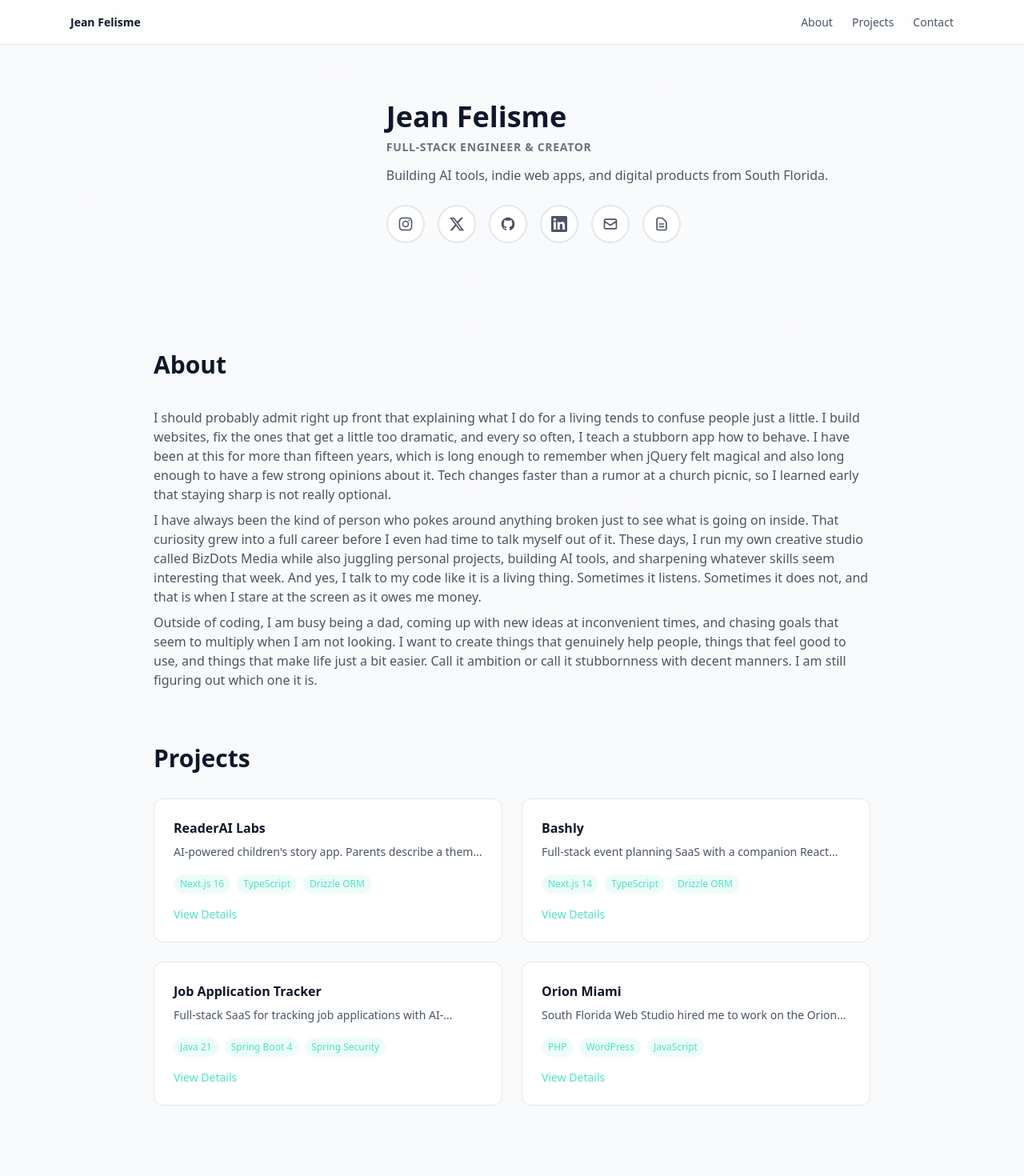
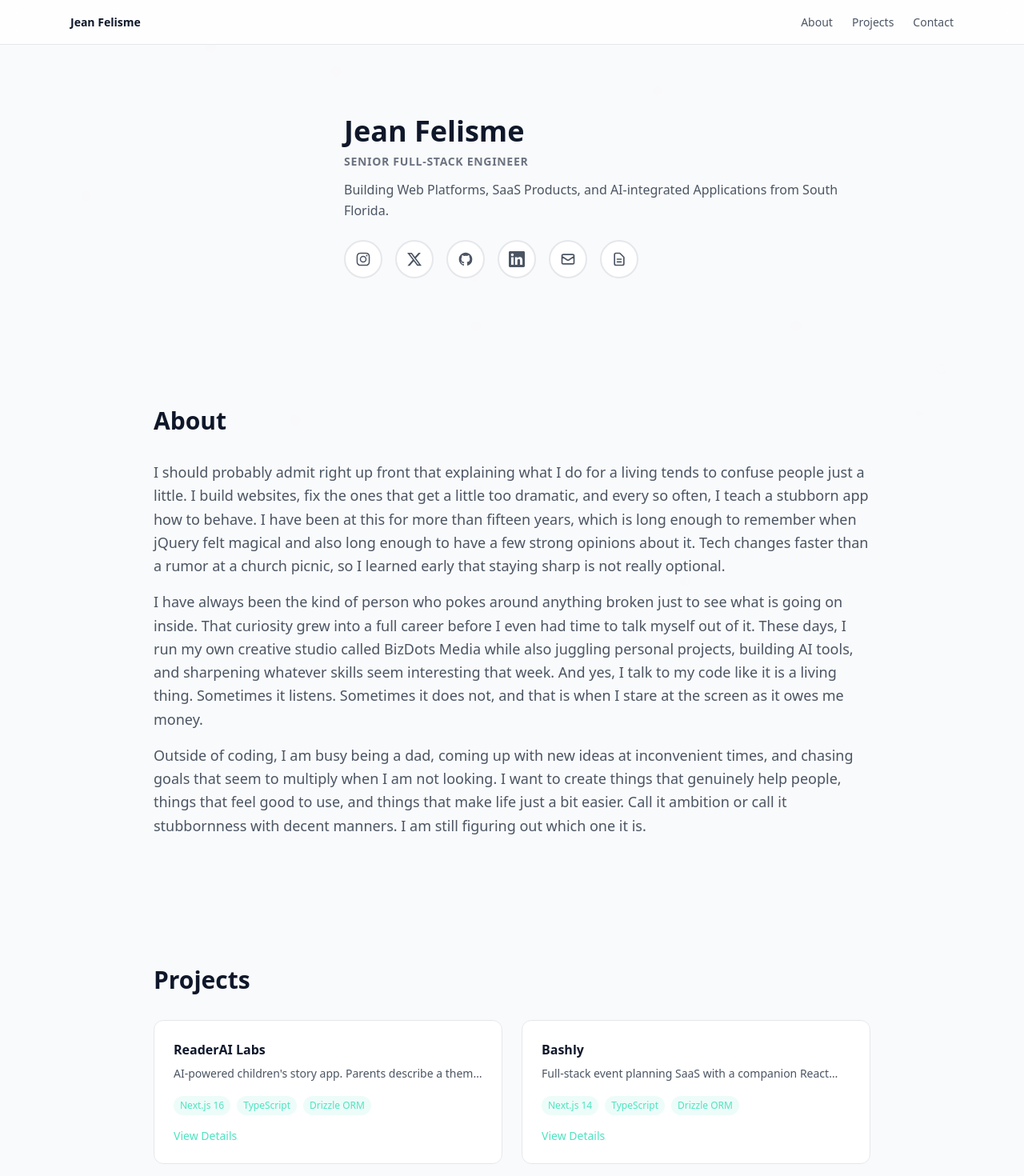
Before and after one commit to jfeliweb/jeanfelis-me, a Next.js app: page / in a window 1280 px wide. Shown: the top 1470 px of the page at 80% size. Built offline with nearby package versions, Linux system fonts and the light colour scheme.

Commit message:
Add contact form to RootLayout and enhance Home page layout: Introduce a hidden contact form for user inquiries in the RootLayout component, and update the Home page with improved styling, section organization, and updated personal descriptions for clarity and professionalism.

```diff
--- a/src/app/layout.tsx
+++ b/src/app/layout.tsx
@@ -41,6 +41,18 @@ export default function RootLayout({ children }: { children: ReactNode }) {
         <PremiumCinematicBackground />
 
         <main className="flex flex-1 flex-col">{children}</main>
+
+        <form
+          name="contact"
+          data-netlify="true"
+          {...{ 'netlify-honeypot': 'website' }}
+          hidden
+        >
+          <input type="text" name="name" />
+          <input type="email" name="email" />
+          <textarea name="message" />
+          <input type="text" name="website" />
+        </form>
       </body>
     </html>
   );
--- a/src/app/page.tsx
+++ b/src/app/page.tsx
@@ -159,7 +159,9 @@ const projects: ProjectModalProject[] = [
 ];
 
 const navLinkClass =
-  'text-sm font-medium text-textSecondary transition-colors hover:text-teal dark:hover:text-tealDark';
+  'text-sm font-medium text-textSecondary transition-colors hover:text-teal dark:text-[#C2CBD4] dark:hover:text-tealDark';
+
+const sectionBlock = 'scroll-mt-20 py-20';
 
 export default function Home() {
   const [openProject, setOpenProject] = useState<ProjectModalProject | null>(
@@ -193,8 +195,8 @@ export default function Home() {
         </div>
       </nav>
 
-      <div className="flex w-full flex-col items-center px-6 pb-4 pt-14">
-        <section id="top" className="scroll-mt-20 py-16">
+      <div className="flex w-full flex-col items-center px-6 pb-16 pt-14 md:pt-16">
+        <section id="top" className={sectionBlock}>
           <div className="mx-auto w-full max-w-4xl">
             {/* Mobile: Stacked layout */}
             <div className="flex flex-col items-center text-center md:hidden">
@@ -298,12 +300,12 @@ export default function Home() {
                 </h1>
 
                 <h2 className="mb-3 text-sm font-semibold uppercase tracking-wider text-textMuted dark:text-[#8A94A0]">
-                  Full-Stack Engineer & Creator
+                  Senior Full-Stack Engineer
                 </h2>
 
                 <p className="mb-6 text-base leading-relaxed text-textSecondary dark:text-[#C2CBD4]">
-                  Building AI tools, indie web apps, and digital products from
-                  South Florida.
+                  Building Web Platforms, SaaS Products, and AI-integrated
+                  Applications from South Florida.
                 </p>
 
                 <div className="flex flex-wrap items-center gap-4">
@@ -337,7 +339,7 @@ export default function Home() {
                     icon={<EmailIcon />}
                   />
                   <IconButton
-                    href="/jean-felisme-resume.pdf"
+                    href="/Jean_Felisme_Resume.pdf"
                     ariaLabel="Resume"
                     icon={<ResumeIcon />}
                     external
@@ -350,7 +352,7 @@ export default function Home() {
 
         <section
           id="about"
-          className="scroll-mt-20 py-16"
+          className={`${sectionBlock} w-full`}
           aria-labelledby="about-heading"
         >
           <div className="mx-auto w-full max-w-4xl">
@@ -360,42 +362,45 @@ export default function Home() {
             >
               About
             </h2>
-            <p className="text-center text-base leading-relaxed text-textSecondary md:text-left md:text-base dark:text-[#C2CBD4] py-1">
+            <div className="space-y-4 text-center text-lg font-medium leading-relaxed text-textSecondary md:text-left dark:text-[#C2CBD4]">
+              <p>
                 I should probably admit right up front that explaining what I do
                 for a living tends to confuse people just a little. I build
                 websites, fix the ones that get a little too dramatic, and every
                 so often, I teach a stubborn app how to behave. I have been at
-              this for more than fifteen years, which is long enough to remember
-              when jQuery felt magical and also long enough to have a few strong
-              opinions about it. Tech changes faster than a rumor at a church
-              picnic, so I learned early that staying sharp is not really
-              optional.
+                this for more than fifteen years, which is long enough to
+                remember when jQuery felt magical and also long enough to have a
+                few strong opinions about it. Tech changes faster than a rumor
+                at a church picnic, so I learned early that staying sharp is not
+                really optional.
               </p>
-            <p className="text-center text-base leading-relaxed text-textSecondary md:text-left md:text-base dark:text-[#C2CBD4] py-1">
+              <p>
                 I have always been the kind of person who pokes around anything
                 broken just to see what is going on inside. That curiosity grew
                 into a full career before I even had time to talk myself out of
-              it. These days, I run my own creative studio called BizDots Media
-              while also juggling personal projects, building AI tools, and
-              sharpening whatever skills seem interesting that week. And yes, I
-              talk to my code like it is a living thing. Sometimes it listens.
-              Sometimes it does not, and that is when I stare at the screen as
-              it owes me money.
+                it. These days, I run my own creative studio called BizDots
+                Media while also juggling personal projects, building AI tools,
+                and sharpening whatever skills seem interesting that week. And
+                yes, I talk to my code like it is a living thing. Sometimes it
+                listens. Sometimes it does not, and that is when I stare at the
+                screen as it owes me money.
               </p>
-            <p className="text-center text-base leading-relaxed text-textSecondary md:text-left md:text-base dark:text-[#C2CBD4] py-1">
-              Outside of coding, I am busy being a dad, coming up with new ideas
-              at inconvenient times, and chasing goals that seem to multiply
-              when I am not looking. I want to create things that genuinely help
-              people, things that feel good to use, and things that make life
-              just a bit easier. Call it ambition or call it stubbornness with
-              decent manners. I am still figuring out which one it is.
+              <p>
+                Outside of coding, I am busy being a dad, coming up with new
+                ideas at inconvenient times, and chasing goals that seem to
+                multiply when I am not looking. I want to create things that
+                genuinely help people, things that feel good to use, and things
+                that make life just a bit easier. Call it ambition or call it
+                stubbornness with decent manners. I am still figuring out which
+                one it is.
               </p>
+            </div>
           </div>
         </section>
 
         <section
           id="projects"
-          className="scroll-mt-20 w-full"
+          className={`${sectionBlock} w-full`}
           aria-labelledby="projects-heading"
         >
           <div className="mx-auto w-full max-w-4xl">
@@ -449,7 +454,7 @@ export default function Home() {
 
         <section
           id="contact"
-          className="scroll-mt-20 mt-16 w-full md:mt-24"
+          className={`${sectionBlock} w-full`}
           aria-labelledby="contact-heading"
         >
           <div className="mx-auto w-full max-w-4xl">
@@ -472,7 +477,7 @@ export default function Home() {
               >
                 <p
                   id="contact-social-heading"
-                  className="mb-4 text-center text-xl font-semibold tracking-wider leading-relaxed text-textSecondary md:text-left dark:text-[#C2CBD4]"
+                  className="mb-4 text-center text-sm font-semibold uppercase tracking-wider text-textMuted md:text-left dark:text-[#8A94A0]"
                 >
                   Or connect with me on social media
                 </p>
@@ -495,24 +500,12 @@ export default function Home() {
           </div>
         </section>
 
-        <footer className="mx-auto mt-16 w-full max-w-4xl border-t border-gray-200 py-4 dark:border-white/10">
+        <footer className="mx-auto w-full max-w-4xl border-t border-gray-200 py-16 dark:border-white/10">
           <p className="text-center text-sm text-textMuted dark:text-[#8A94A0]">
             © 2026 Jean Felisme All rights reserved.
           </p>
         </footer>
       </div>
-
-      <form
-        name="contact"
-        data-netlify="true"
-        {...{ 'netlify-honeypot': 'website' }}
-        hidden
-      >
-        <input type="text" name="name" />
-        <input type="email" name="email" />
-        <textarea name="message" />
-        <input type="text" name="website" />
-      </form>
     </div>
   );
 }
```
Lines whose indentation alone changed are shown as unchanged.
